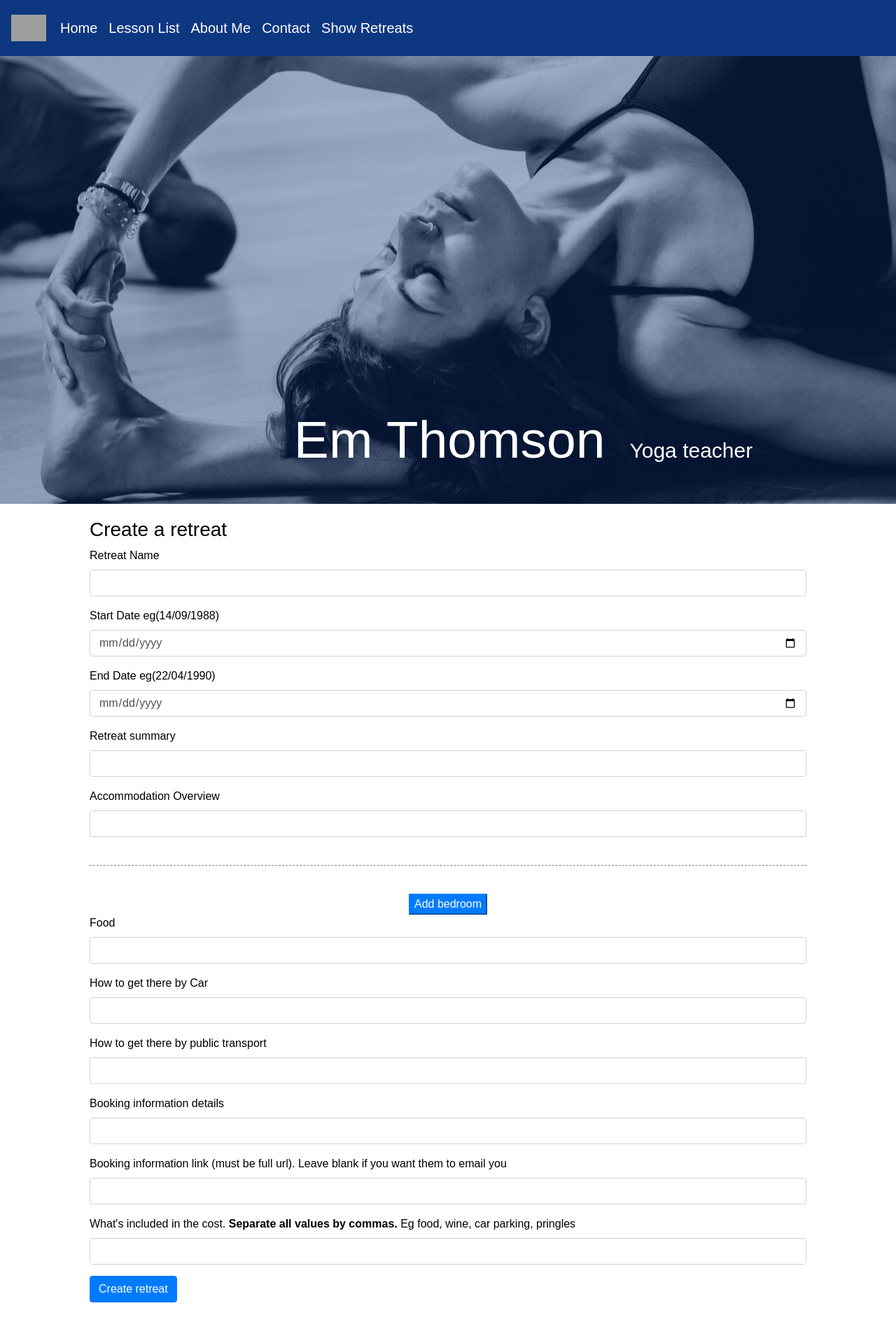
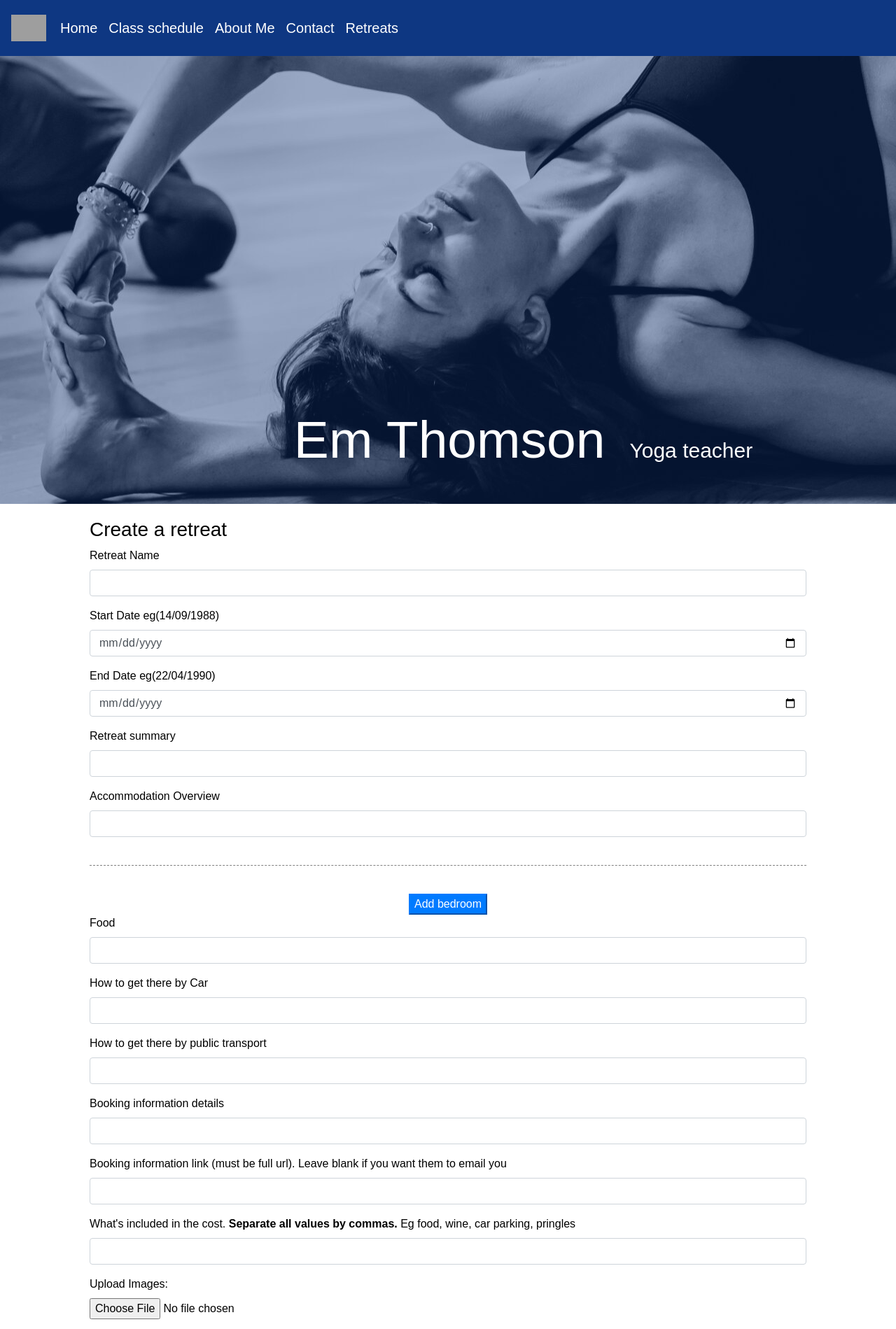
Before and after one commit to Smodger/namaste-frontend, a React (Create React App) app: page /create-retreat in a window 1280 px wide. Shown: the top 1899 px of the page at 70% size. Before the commit the page ends 1877 px from the top, so only its background shows below. Built offline with nearby package versions, Linux system fonts and the light colour scheme; grey boxes are pictures that could not be loaded; a web font is replaced by a local one.

Commit message:
added FormData for all fields when posting a new retreat with Axios

```diff
--- a/src/components/create-retreat.component.js
+++ b/src/components/create-retreat.component.js
@@ -18,6 +18,7 @@ export default class CreateRetreat extends Component {
     this.onChangeBookingInfoDetails = this.onChangeBookingInfoDetails.bind(this);
     this.onChangeBookingInfoUrl = this.onChangeBookingInfoUrl.bind(this);
     this.onChangeWhatIncluded = this.onChangeWhatIncluded.bind(this);
+    this.onChangeRetreatImage = this.onChangeRetreatImage.bind(this);
     this.onChangeBedDescription = this.onChangeBedDescription.bind(this);
     this.onChangeBedCost = this.onChangeBedCost.bind(this);
     this.onChangeBedBooking = this.onChangeBedBooking.bind(this);
@@ -28,7 +29,6 @@ export default class CreateRetreat extends Component {
     this.renderBedroom = this.renderBedroom.bind(this);
 
     this.state= {
-      children :[],
       name : "",
       dateStart : "22/04/1989",
       dateEnd : "14/09/1988",
@@ -40,7 +40,8 @@ export default class CreateRetreat extends Component {
       byTrain : "",
       bookingDetails : "",
       bookingUrl : "",
-      whatsIncluded : []
+      whatsIncluded : [],
+      retreatImage : null
     }
   }
 
@@ -101,6 +102,13 @@ export default class CreateRetreat extends Component {
     })
   }
 
+  onChangeRetreatImage(event){
+    console.log('e', event.target.files[0]);
+    this.setState({
+      retreatImage : event.target.files[0]
+    })
+  }
+
   onChangeBedDescription(desc, i){
     const newBedroom = {...this.state.bedRooms[i], description : desc };
 
@@ -120,7 +128,6 @@ export default class CreateRetreat extends Component {
 
   onChangeBedBooking(booked, i){
     const newBedroom = {...this.state.bedRooms[i], booked : booked };
-    console.log('booked', booked);
     let bedroomArray = this.state.bedRooms;
     bedroomArray[i] = newBedroom;
 
@@ -142,7 +149,6 @@ export default class CreateRetreat extends Component {
 
   renderBedroom(){
     return this.state.bedRooms.map(function(room, i){
-      console.log('bedroom', this.state.bedRooms);
 
       return <Bedroom key={i} roomNum={i} room={room} onChangeBedDescription={(desc) => this.onChangeBedDescription(desc, i)} onChangeBedCost={(cost) => this.onChangeBedCost(cost, i)} onChangeBedBooking={(booked) => this.onChangeBedBooking(booked, i)}></Bedroom>
     }, this)
@@ -152,30 +158,55 @@ export default class CreateRetreat extends Component {
     //prevent default form logic
     event.preventDefault();
 
+    const formData = new FormData()
+    formData.append('retreatImg1', this.state.retreatImage, this.state.retreatImage.name);
+    formData.append('name', this.state.name);
+    formData.append('dateStart', this.state.dateStart);
+    formData.append('dateEnd', this.state.dateEnd);
+    formData.append('retreatSummary', this.state.retreatSummary);
+    formData.append('accomodationOverview', this.state.accomodationOverview);
+    formData.append('food', this.state.food);
+    formData.append('byCar', this.state.byCar);
+    formData.append('byTrain', this.state.byTrain);
+    formData.append('bookingDetails', this.state.bookingDetails);
+    formData.append('bookingUrl', this.state.bookingUrl);
+    formData.append('whatsIncluded', this.state.whatsIncluded);
+
+    for(var i = 0; i < this.state.bedRooms.length; i++){
+      formData.append('bedroom'+i, JSON.stringify(this.state.bedRooms[i]))
+    }
+
     console.log("Submit form : ", this.state)
-    const newRetreat = {
-      name : this.state.name,
-      dateStart : this.state.dateStart,
-      dateEnd : this.state.dateEnd,
-      retreatSummary : this.state.retreatSummary,
-      accomodationOverview : this.state.accomodationOverview,
-      bedRooms : [{
-        booked : this.state.bedRooms.booked,
-        description : this.state.bedRooms.description,
-        costPerPerson : this.state.bedRooms.costPerPerson
-      }],
-      food : this.state.food,
-      byCar : this.state.byCar,
-      byTrain : this.state.byTrain,
-      bookingDetails : this.state.bookingDetails,
-      bookingUrl : this.state.bookingUrl,
-      whatsIncluded : this.state.whatsIncluded
-    }
+    // const newRetreat = {
+    //   retreatImage : formData,
+    //   name : this.state.name,
+    //   dateStart : this.state.dateStart,
+    //   dateEnd : this.state.dateEnd,
+    //   retreatSummary : this.state.retreatSummary,
+    //   accomodationOverview : this.state.accomodationOverview,
+    //   bedRooms : [{
+    //     booked : this.state.bedRooms.booked,
+    //     description : this.state.bedRooms.description,
+    //     costPerPerson : this.state.bedRooms.costPerPerson
+    //   }],
+    //   food : this.state.food,
+    //   byCar : this.state.byCar,
+    //   byTrain : this.state.byTrain,
+    //   bookingDetails : this.state.bookingDetails,
+    //   bookingUrl : this.state.bookingUrl,
+    //   whatsIncluded : this.state.whatsIncluded
+    // }
 
     const token = localStorage.getItem('jwtToken');
 
-    axios.post('http://localhost:1234/retreats/addRetreat', newRetreat, {
-      headers :{ Authorization : "Bearer " + token}
+    // set headers to pass as final argument in axios post
+    const headers = {
+      Authorization : "Bearer " + token,
+      'Content-Type': 'multipart/form-data'
+    }
+
+    axios.post('http://localhost:1234/retreats/addRetreat', formData, {
+      headers : headers
     })
       .then(res => console.log(res.data));
 
@@ -192,7 +223,8 @@ export default class CreateRetreat extends Component {
       byTrain : "",
       bookingDetails : "",
       bookingUrl : "",
-      whatsIncluded : []
+      whatsIncluded : [],
+      retreatImage : null
     })
   }
 
@@ -208,7 +240,7 @@ export default class CreateRetreat extends Component {
         </div>
         <div className="page-container">
           <h3>Create a retreat</h3>
-            <form onSubmit={this.onSubmit}>
+            <form onSubmit={this.onSubmit} encType="multipart/form-data">
 
               <div className="form-group">
                 <label>Retreat Name</label>
@@ -276,6 +308,11 @@ export default class CreateRetreat extends Component {
               </div>
 
               <div className="form-group">
+                <label>Upload Images:</label>
+                 <input type="file" name="retreatImg1" className="block" onChange={this.onChangeRetreatImage}/>
+              </div>
+
+              <div className="form-group">
                 <input type="submit" value="Create retreat" className="btn btn-primary"></input>
               </div>
             </form>
--- a/src/components/header.component.js
+++ b/src/components/header.component.js
@@ -48,10 +48,10 @@ export default class Header extends Component {
           <nav className="navbar navbar-expand-lg">
             <div className="header-logo"></div>
             <Link to='/' className='navbar-brand'>Home</Link>
-            <Link to='/lessons' className='navbar-brand'>Lesson List</Link>
+            <Link to='/lessons' className='navbar-brand'>Class schedule</Link>
             <Link to='/about' className='navbar-brand'>About Me</Link>
             <Link to='/contact' className='navbar-brand'>Contact</Link>
-            <Link to='/list-retreats' className='navbar-brand'>Show Retreats</Link>
+            <Link to='/list-retreats' className='navbar-brand'>Retreats</Link>
             {this.isLoggedIn()}
           </nav>
         </div>
```
